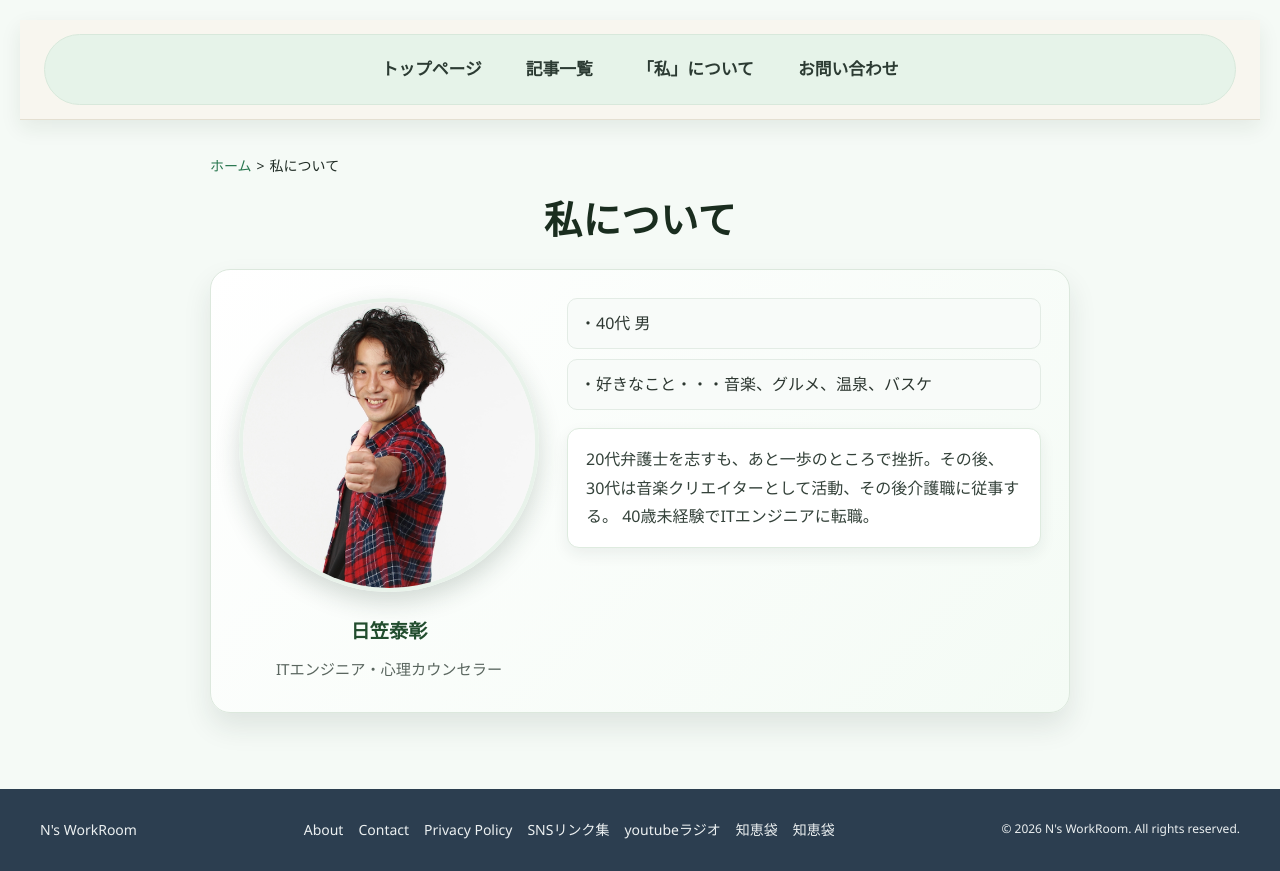
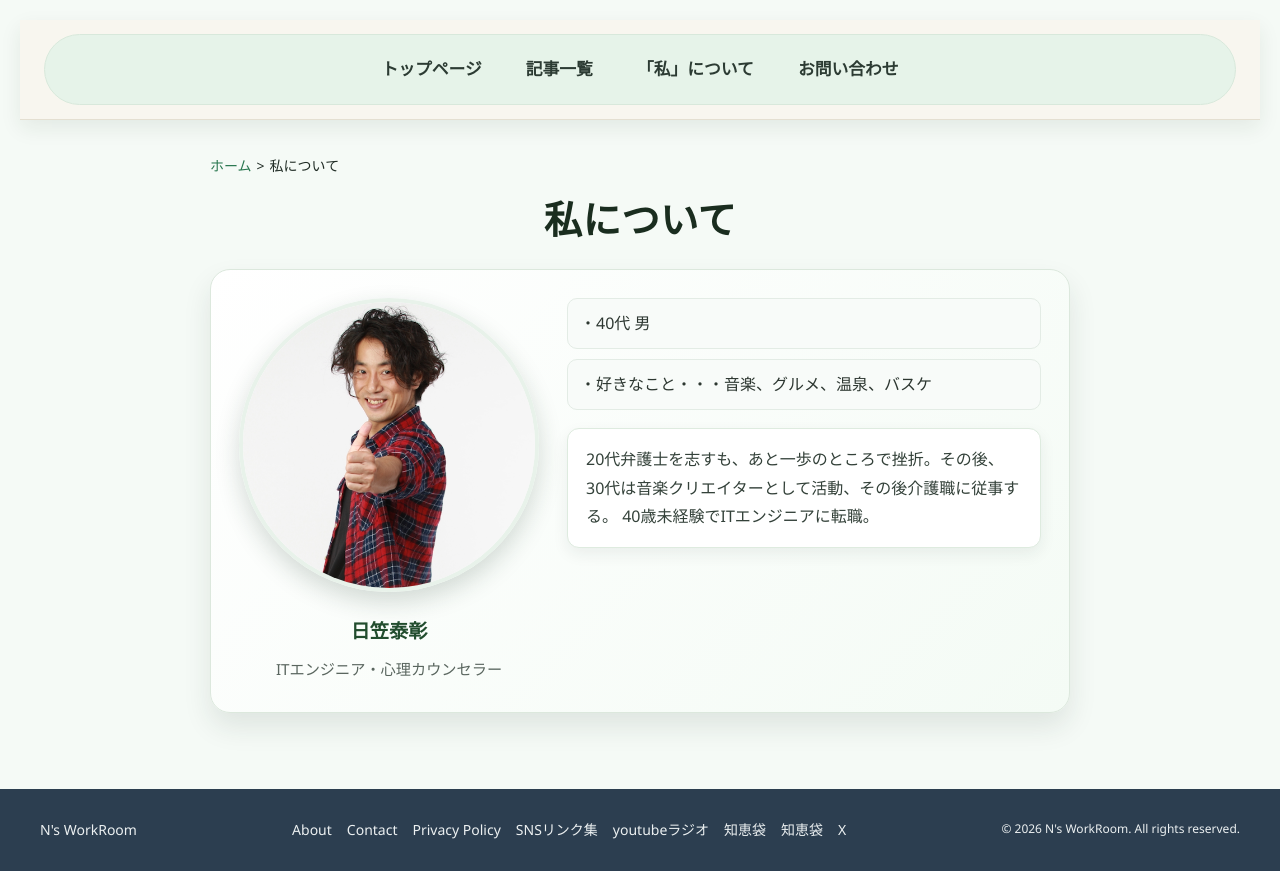
Before and after one commit to yasuhikasa/nshinri, a Next.js app: page /aboutme in a window 1280 px wide. Built offline with nearby package versions, Linux system fonts and the light colour scheme.

Commit message:
リンク修正

```diff
--- a/src/components/Footer.tsx
+++ b/src/components/Footer.tsx
@@ -22,11 +22,14 @@ const Footer = () => {
           <Link href="https://www.youtube.com/@yao7783" legacyBehavior>
             <a>youtubeラジオ</a>
           </Link>
-          <Link href="https://detail.chiebukuro.yahoo.co.jp/qa/question_detail/q13326521473" legacyBehavior>
+          <Link href="https://detail.chiebukuro.yahoo.co.jp/qa/question_detail/q13326521473">
             <a>知恵袋</a>
           </Link>
-          <Link href="https://detail.chiebukuro.yahoo.co.jp/qa/question_detail/q11326522851" legacyBehavior>
+          <Link href="https://detail.chiebukuro.yahoo.co.jp/qa/question_detail/q11326522851">
             <a>知恵袋</a>
+          </Link>
+          <Link href="https://x.com/EzBZAUTPzZ36316" rel="me">
+            <a>X</a>
           </Link>
         </div>
         <div className={styles.copyright}>
```
